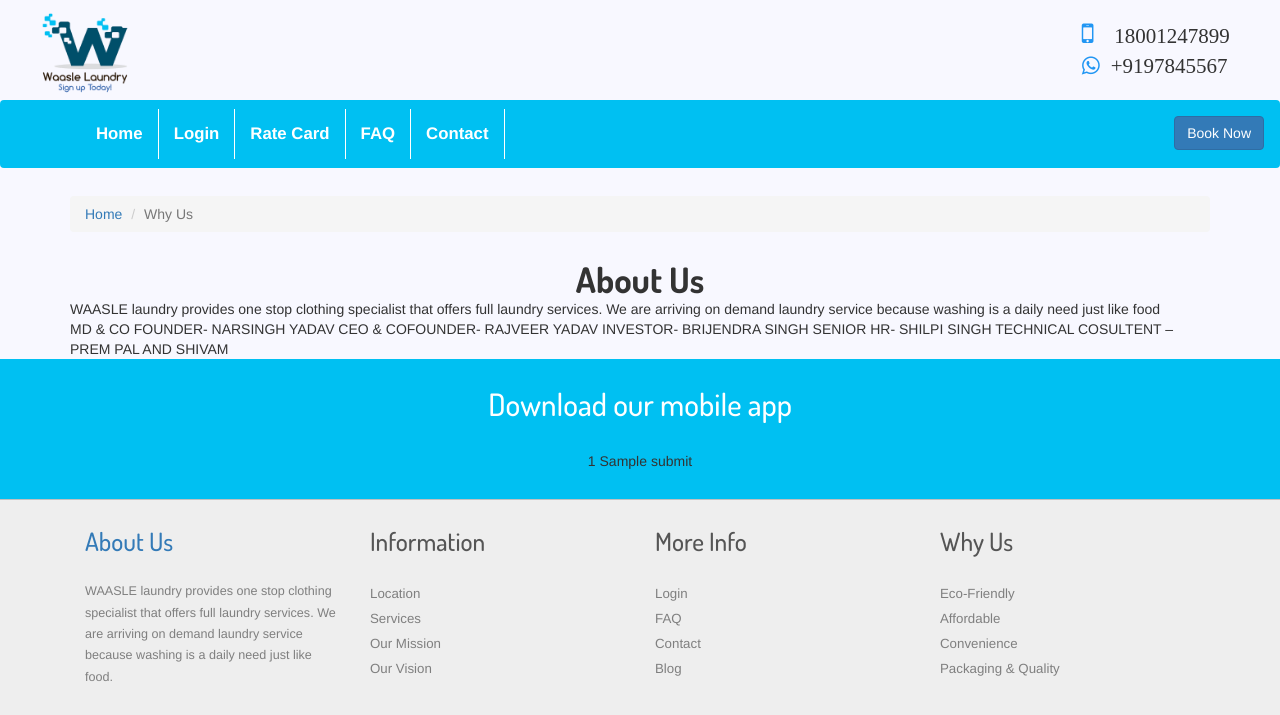
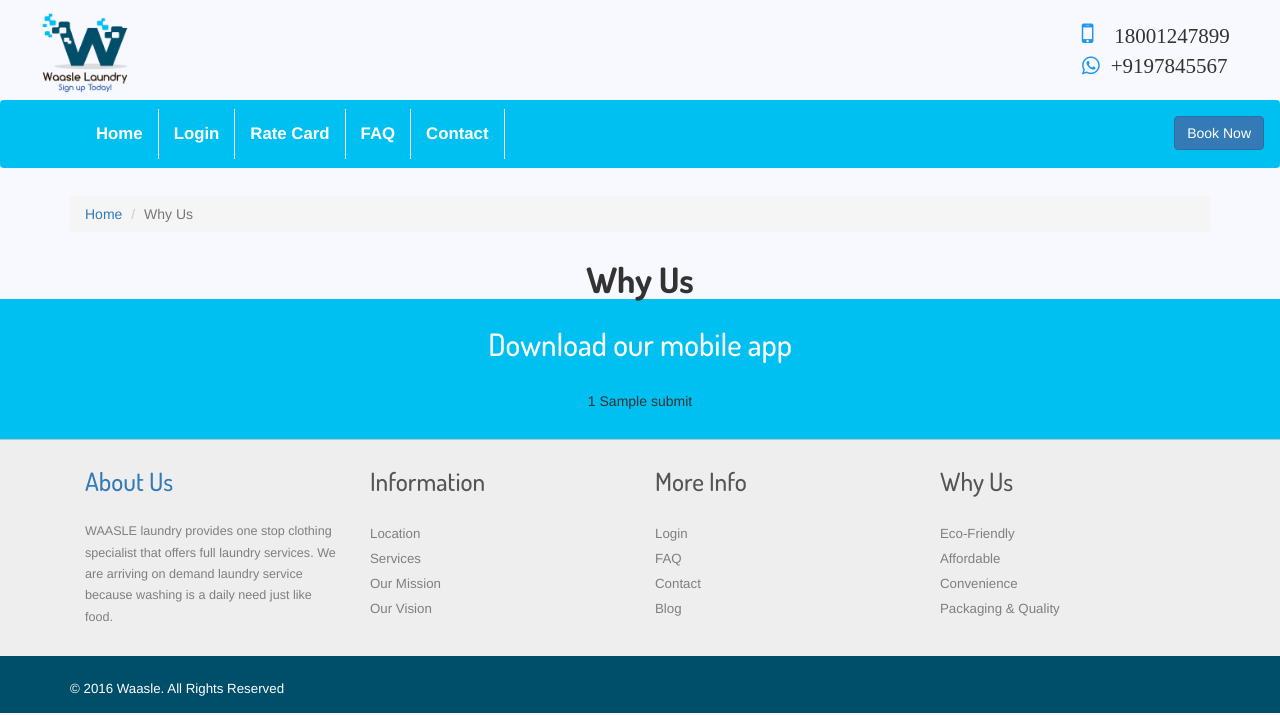
Before and after one commit to Vishant-Siddharth/waasle, a Flask app: template app/templates/why-us.html in a window 1280 px wide. Shown: the top 715 px of the page. Run offline with Flask 2, Linux system fonts and the light colour scheme; the template is opened without the code that fills it: most values are stand-ins (such as "Sample title", 1, 10 or a date in 2020); some libraries are stand-ins or nearby versions; some web fonts are replaced.

Commit message:
Update why-us.html
changing again why us

```diff
--- a/app/templates/why-us.html
+++ b/app/templates/why-us.html
@@ -1,7 +1,7 @@
 {% extends 'base.html' %}
 
 {% block title %}
-Waasle Laundry | About Us
+Waasle Laundry | Why Us
 {% endblock %}
 
 {% block content %}
@@ -13,14 +13,8 @@ Waasle Laundry | About Us
 		  <li><a href=" {{ url_for('main.index') }}">Home</a></li>
 		  <li class="active">Why Us</li>
 		 </ol>
-			 <h2 class="top">About Us</h2>
-            <div id="">WAASLE laundry provides one stop clothing specialist that offers full laundry services. We are arriving on demand laundry service because washing is a daily need just like food</div>
-			<div>MD & CO FOUNDER- NARSINGH YADAV
-CEO & COFOUNDER- RAJVEER YADAV
-INVESTOR- BRIJENDRA SINGH
-SENIOR HR- SHILPI SINGH
-TECHNICAL COSULTENT – PREM PAL AND SHIVAM
-</div>
+			 <h2 class="top">Why Us</h2>
+            <div id=""></div>
         </div>
 </div>
 
```
